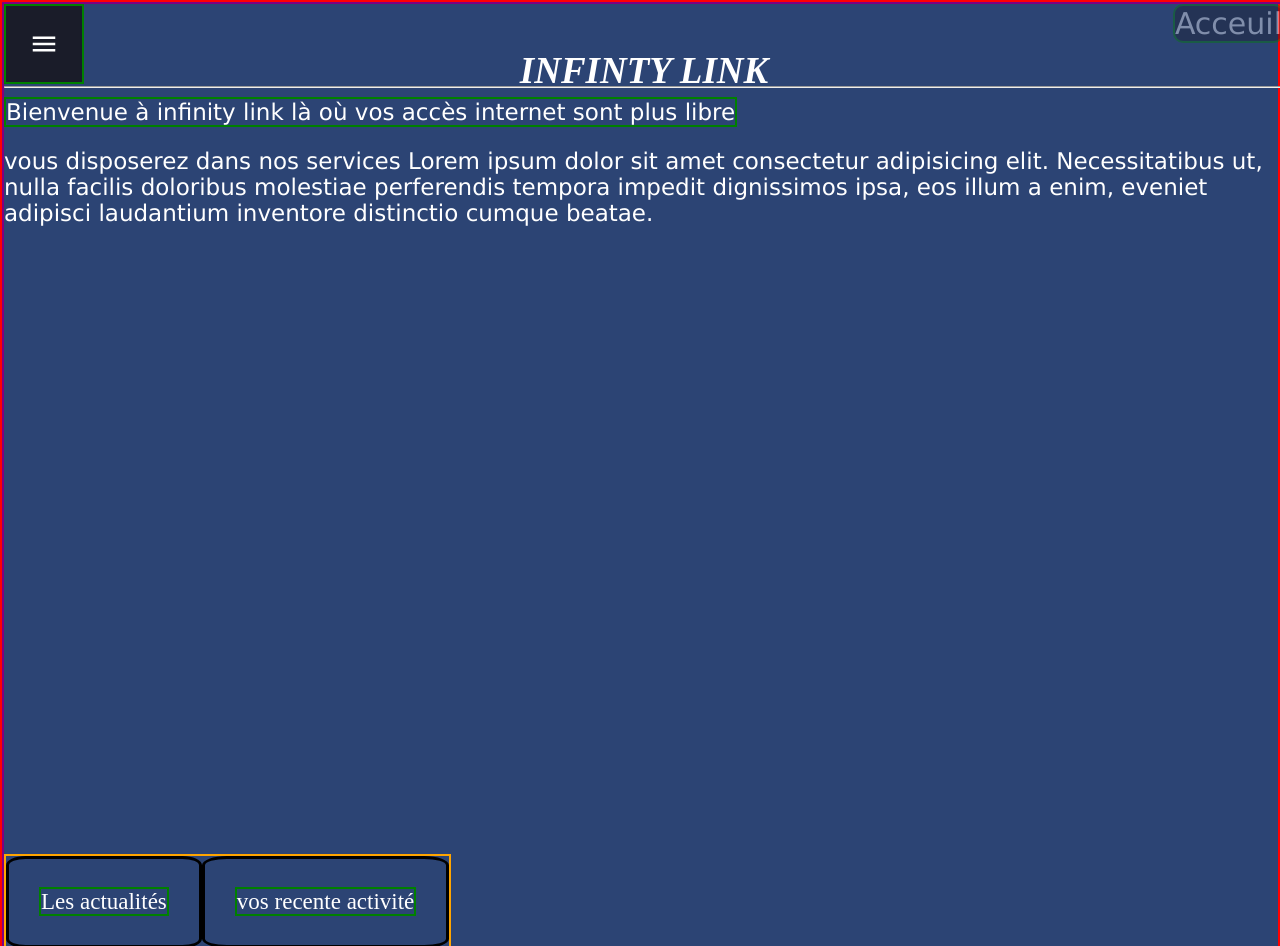
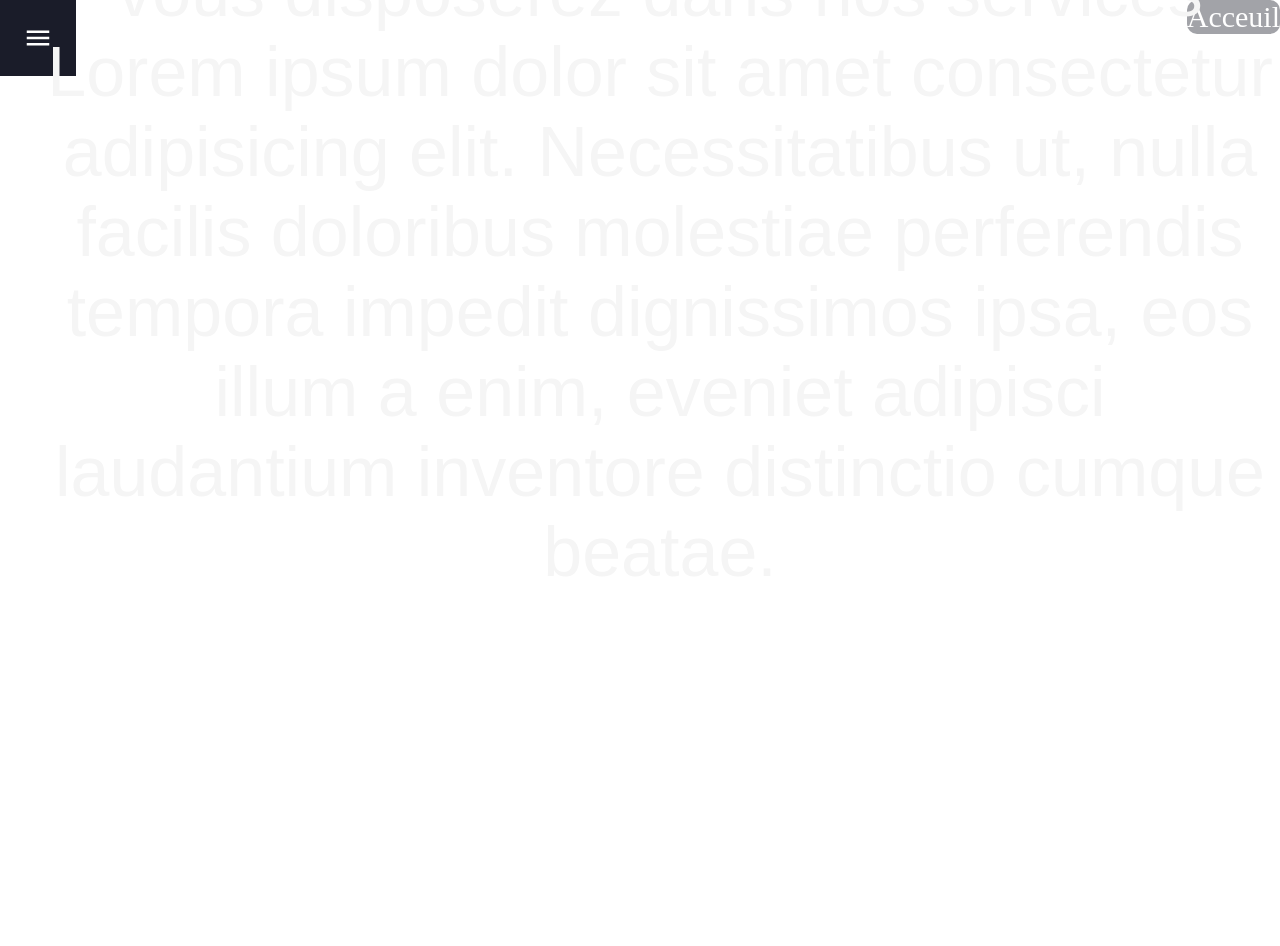
Before and after one commit to SprigganTwelve/project-for-company, a PHP site: page / in a window 1280 px wide. Run offline with PHP 8.4, Linux system fonts and the light colour scheme.

Commit message:
related pages

```diff
--- a/Home_page/style.css
+++ b/Home_page/style.css
@@ -1,7 +1,6 @@
 body {
   margin: 0px;
   padding: 0px;
-  background: #2c4474;
 }
 #setimage {
   display: flex;
@@ -53,11 +52,10 @@
 }
 */
 .container {
-  border: 2px solid red;
   margin: 0 auto;
   display: flex;
   flex-direction: row;
-  height: 100%;
+  height: 100vh;
   overflow: hidden;
   color: white;
   background-attachment: static;
@@ -68,15 +66,14 @@
 }
 
 .slider {
-  border: 3px solid hotpink;
+  border-right: 5px solid #1a1c29;
   height: 100%;
   position: relative;
   transition: all 1s;
-  background: #2c4474;
+  background: transparent;
 }
 
 .slider * {
-  border: 3px solid gold;
   transform: translate(-100%);
 }
 
@@ -128,7 +125,9 @@
   right: 0;
   opacity: 40%;
   border-radius: 10px;
-  font-family: "Lucida Sans", "Lucida Sans Regular", "Lucida Grande", "Lucida Sans Unicode", Geneva, Verdana, sans-serif;
+}
+#currentOption span {
+  font-size: 90px;
 }
 
 section {
@@ -144,27 +143,12 @@
   color: whitesmoke;
 }
 
-span {
-  border: 2px solid green;
-}
-
 .Accueil {
-  border: 2px solid purple;
   width: 100%;
   position: relative;
   font-size: 23px;
-
   background-size: cover;
   height: 100vh;
-  position: fixed;
-  float: center;
-}
-
-.annexe {
-  border: 2px solid orange;
-  display: flex;
-  position: absolute;
-  bottom: 0px;
 }
 
 h1 {
@@ -172,18 +156,6 @@
   font-size: 37px;
   position: relative;
   top: 0px;
-}
-
-#recentActivity {
-  border-radius: 10%;
-  border: 3px solid black;
-  padding: 30px;
-}
-
-#actuality {
-  border-radius: 10%;
-  padding: 30px;
-  border: 3px solid black;
 }
 
 #menu {
@@ -195,16 +167,26 @@
 }
 
 .componement {
-  background-size: cover;
-  height: 100%;
-  font-size: 23px;
-  font-family: "Lucida Sans", "Lucida Sans Regular", "Lucida Grande", "Lucida Sans Unicode", Geneva, Verdana, sans-serif;
+  position: absolute;
+  bottom: 30%;
+  text-align: center;
+  margin-left: 40px;
+  font-size: 70px;
+  font-family: "Poppins", sans-serif;
+  color: whitesmoke;
 }
-#last {
-  border: 3px solid black;
-  display: flex;
-  justify-content: center;
-  align-items: center;
-  font-size: 120px;
-  background: black;
+.componement > div > img {
+  height: 200px;
 }
+.moveImage {
+  position: absolute;
+}
+
+img {
+  height: 100vh;
+  opacity: 0.97;
+}
+
+.material-symbols-outlined {
+  font-variation-settings: "FILL" 0, "wght" 400, "GRAD" 0, "opsz" 24;
+}
--- a/NewAccount/style.css
+++ b/NewAccount/style.css
@@ -1,6 +1,6 @@
 body {
-  background: url(fullconnect.jpg);
-  background-size: contain;
+  background: url(../resources/wp3366872.jpg);
+  background-size: cover;
 }
 
 .container {
--- a/Presentation/index.html
+++ b/Presentation/index.html
@@ -7,7 +7,7 @@
   </head>
   <body>
     <div class="container">
-      <div id="first"><img src="../resources/logo_v1.svg" width="500px" alt="Link infinit" /></div>
+      <div id="first"><img src="../resources/logo_v1.svg" width="100px" alt="Link infinit" /></div>
       <div id="second">
         <div>
           <strong>presentation</strong>
```
Also changed, not shown: Home_page/homepage.php (+20 -14 lines), LandPage/changeLocation.js (added, +8 -0 lines), LandPage/landpage.php (+5 -4 lines), LandPage/style.css (+1 -6 lines), NewAccount/index.html (deleted, +0 -37 lines), Presentation/style.css (+9 -3 lines), resources/4b3e1d86a822927f.jpg (added), resources/Astranis-satellite-rendering-2.jpg (added), resources/abstract-speed-light-trails-effect-path-fast-moving-neon-technology-background-future-generative-ai_106651-8735.webp (added), resources/earth.jpg (added), resources/full.jpg (added), resources/satellite.jpg (added), resources/satellite1.jpg (added), resources/systemeConnect.jpg (added).
